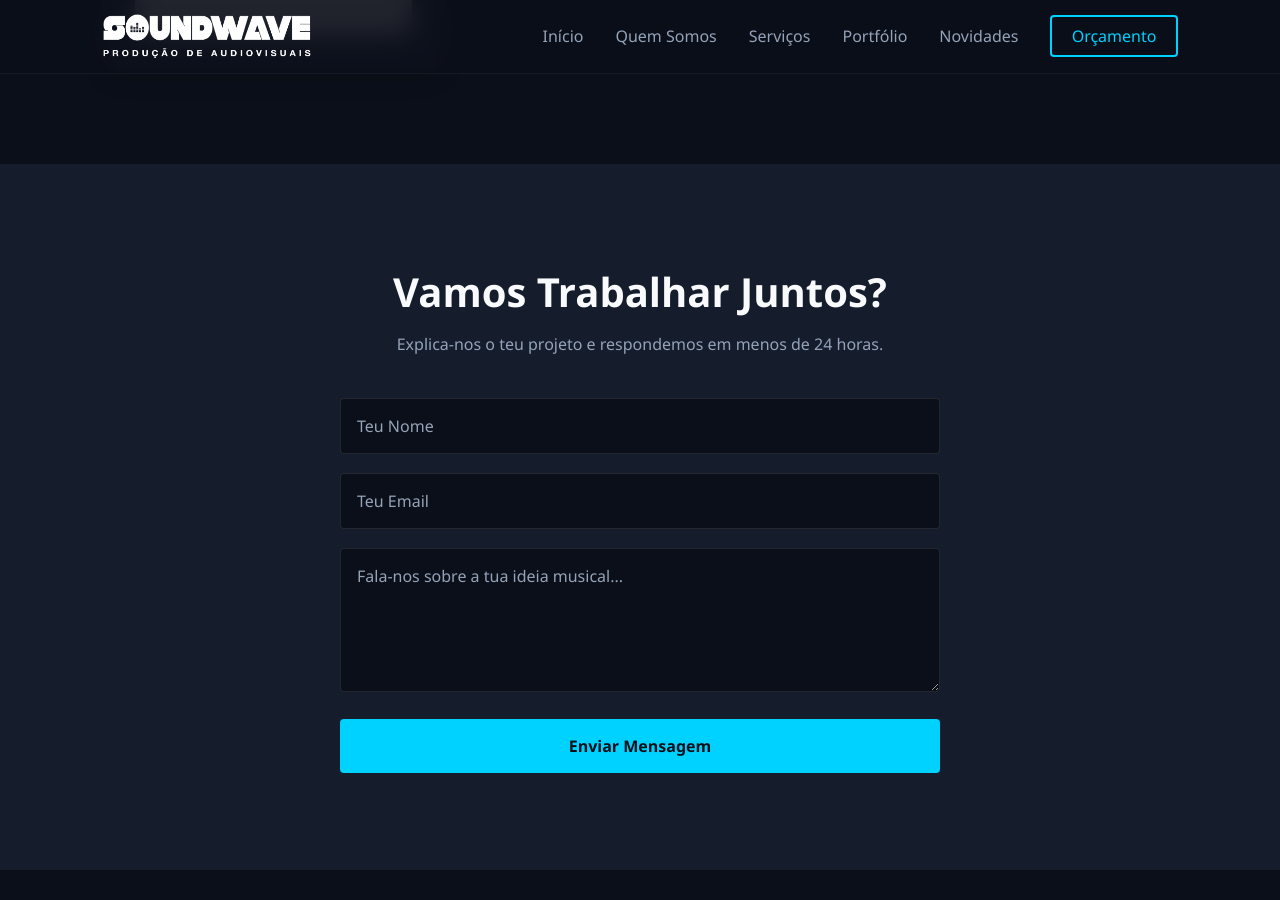
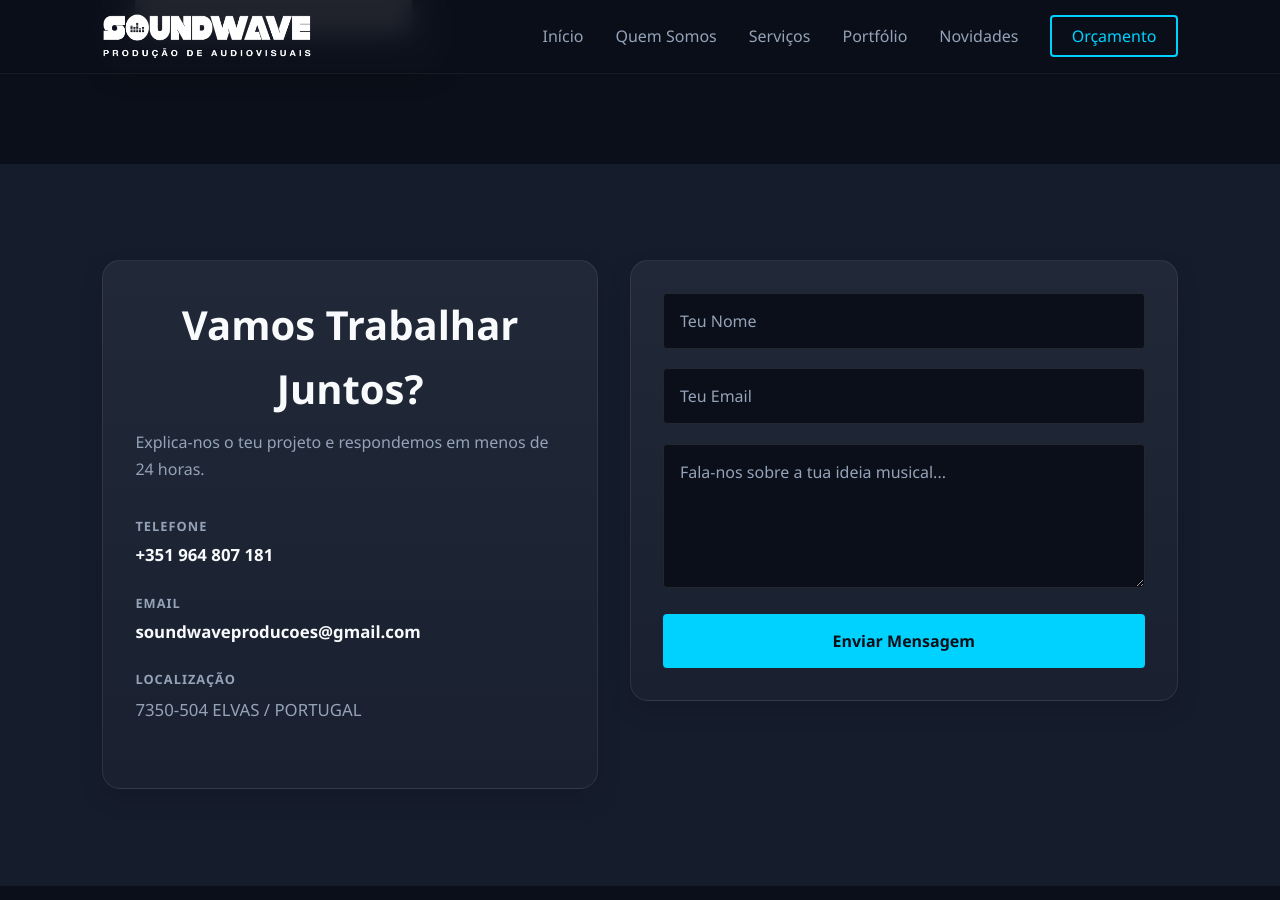
Before and after one commit to jaarego/jaarego.github.io, a Jekyll site: the page built from README.md, in a window 1280 px wide and 900 px high, scrolled down 4298 px. Built offline with Jekyll 4.4.1, drawn with Linux system fonts in a browser that asks for light colours; our own code applies the rules of GitHub Pages for plain Markdown files; grey boxes are pictures that could not be loaded.

Commit message:
contacto

```diff
--- a/_includes/contacto.html
+++ b/_includes/contacto.html
@@ -1,7 +1,31 @@
-<div class="contact-container">
+<div class="contact-layout">
+    <div class="contact-info-card">
         <h2>Vamos Trabalhar Juntos?</h2>
-    <p>Explica-nos o teu projeto e respondemos em menos de 24 horas.</p>
+        <p>
+            Explica-nos o teu projeto e respondemos em menos de 24 horas.
+        </p>
 
+        <div class="contact-details">
+            <div class="contact-item">
+                <span class="contact-label">Telefone</span>
+                <a href="tel:+351964807181" class="contact-link">+351 964 807 181</a>
+            </div>
+
+            <div class="contact-item">
+                <span class="contact-label">Email</span>
+                <a href="mailto:soundwaveproducoes@gmail.com" class="contact-link">
+                    soundwaveproducoes@gmail.com
+                </a>
+            </div>
+
+            <div class="contact-item">
+                <span class="contact-label">Localização</span>
+                <p class="contact-text">7350-504 ELVAS / PORTUGAL</p>
+            </div>
+        </div>
+    </div>
+
+    <div class="contact-form-card">
         <form action="https://api.web3forms.com/submit" method="POST" class="contact-form">
             <input type="hidden" name="access_key" value="de7e4241-031c-41dc-b408-7dcd6bf8232e">
 
@@ -22,3 +46,4 @@
             <button type="submit" class="btn-submit">Enviar Mensagem</button>
         </form>
     </div>
+</div>
--- a/_sass/_contact.scss
+++ b/_sass/_contact.scss
@@ -1,34 +1,134 @@
 /* =========================================================
    CONTACTO
-   Secção e formulário de contacto do site.
+   Esta secção junta duas áreas principais:
+   - informação direta de contacto
+   - formulário de contacto
+
+   A ideia é tornar a secção mais completa e alinhada
+   com a linguagem visual de cards usada no resto do site.
 ========================================================= */
 
-/* Fundo da secção de contacto */
+
+/* -------------------------------------------------
+   SECÇÃO DE CONTACTO
+   Mantém o fundo base da área de contacto.
+------------------------------------------------- */
 .contact {
     background: var(--bg-card);
 }
 
-/* Contentor principal */
-.contact-container {
-    max-width: 600px;
+
+/* -------------------------------------------------
+   LAYOUT PRINCIPAL
+   Organiza a secção em duas colunas:
+   - esquerda: dados de contacto
+   - direita: formulário
+------------------------------------------------- */
+.contact-layout {
+    max-width: 1200px;
     margin: 0 auto;
-    text-align: center;
+    display: grid;
+    grid-template-columns: 0.95fr 1.05fr;
+    gap: 2rem;
+    align-items: start;
 }
 
-/* Texto de apoio */
-.contact-container p {
-    color: var(--text-muted);
-    margin-bottom: 2.5rem;
+
+/* -------------------------------------------------
+   CARTÕES DA SECÇÃO DE CONTACTO
+   Aplicamos uma base visual coerente com o sistema
+   de cards do resto do site.
+------------------------------------------------- */
+.contact-info-card,
+.contact-form-card {
+    background:
+        linear-gradient(
+            180deg,
+            rgba(255, 255, 255, 0.05),
+            rgba(255, 255, 255, 0.02)
+        ),
+        var(--bg-card);
+    border: 1px solid rgba(255, 255, 255, 0.08);
+    border-radius: 18px;
+    box-shadow: 0 10px 24px rgba(0, 0, 0, 0.12);
+    padding: 2rem;
+    backdrop-filter: blur(6px);
+    -webkit-backdrop-filter: blur(6px);
 }
 
-/* Formulário */
+
+/* -------------------------------------------------
+   TEXTO INTRODUTÓRIO
+------------------------------------------------- */
+.contact-info-card p {
+    color: var(--text-muted);
+    margin-bottom: 2rem;
+    line-height: 1.7;
+}
+
+
+/* -------------------------------------------------
+   LISTA DE CONTACTOS
+------------------------------------------------- */
+.contact-details {
+    display: grid;
+    gap: 1.5rem;
+}
+
+
+/* Bloco individual de contacto */
+.contact-item {
+    display: flex;
+    flex-direction: column;
+    gap: 0.35rem;
+}
+
+
+/* Pequeno rótulo acima do valor */
+.contact-label {
+    font-size: 0.8rem;
+    font-weight: 700;
+    letter-spacing: 0.08em;
+    text-transform: uppercase;
+    color: var(--text-muted);
+}
+
+
+/* Link clicável para telefone e email */
+.contact-link {
+    color: var(--text-main);
+    text-decoration: none;
+    font-size: 1.05rem;
+    font-weight: 600;
+    transition: color 0.3s ease;
+}
+
+.contact-link:hover,
+.contact-link:focus-visible {
+    color: var(--accent);
+}
+
+
+/* Texto simples, usado na morada/localização */
+.contact-text {
+    color: var(--text-main);
+    font-size: 1.05rem;
+    font-weight: 500;
+    margin: 0;
+}
+
+
+/* -------------------------------------------------
+   FORMULÁRIO
+------------------------------------------------- */
 .contact-form {
     display: flex;
     flex-direction: column;
     gap: 1.2rem;
 }
 
-/* Campos de input e textarea */
+
+/* Campos do formulário */
 .contact-form input,
 .contact-form textarea {
     width: 100%;
@@ -40,15 +140,28 @@
     font-size: 1rem;
 }
 
-/* Texto placeholder */
+
+/* Placeholder */
 .contact-form input::placeholder,
 .contact-form textarea::placeholder {
     color: var(--text-muted);
 }
 
-/* Estado de foco */
+
+/* Foco dos campos */
 .contact-form input:focus,
 .contact-form textarea:focus {
     outline: none;
     border-color: var(--accent);
 }
+
+
+/* -------------------------------------------------
+   RESPONSIVO
+   Em ecrãs mais pequenos, passamos para uma coluna.
+------------------------------------------------- */
+@media (max-width: 900px) {
+    .contact-layout {
+        grid-template-columns: 1fr;
+    }
+}
```
Lines whose indentation alone changed are shown as unchanged.
